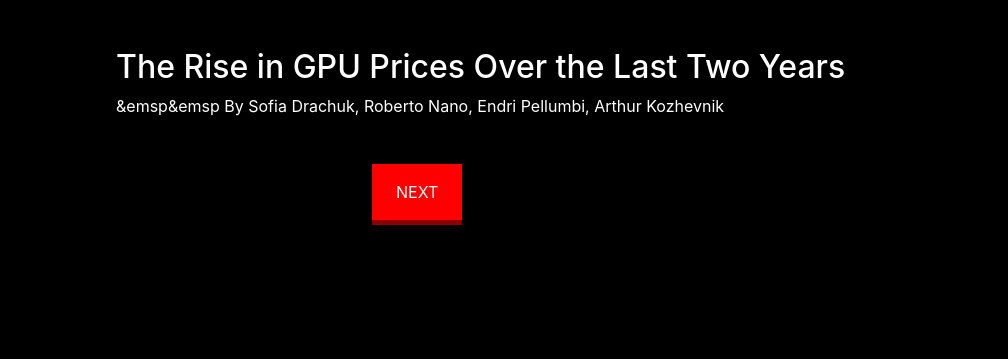
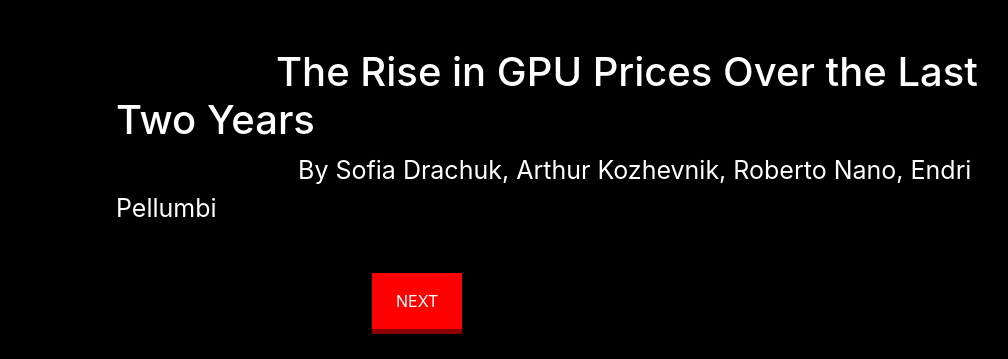
Before and after one commit to robnano/Vis-GPUprices, a plain HTML site: page index.html in a window 1280 px wide. Shown: the part 1852-2211 px from the top of the page, without its empty margins (268-1276 px from the left). Before the commit the page ends 2102 px from the top, so only its background shows below. Drawn offline with nearby package versions, Linux system fonts and the light colour scheme.

Commit message:
Finalized texts
All texts are done.

```diff
--- a/index.html
+++ b/index.html
@@ -28,11 +28,11 @@
             </div>
         </div>
         <div class= "header">
-            <h2>
-                The Rise in GPU Prices Over the Last Two Years
+            <h2 style = "font-size: 40px;">
+                &emsp;&emsp;&emsp;&emsp;The Rise in GPU Prices Over the Last Two Years
             </h2>
-            <p>
-                &emsp&emsp By Sofia Drachuk, Roberto Nano, Endri Pellumbi, Arthur Kozhevnik
+            <p style = "font-size: 25px;">
+                &emsp;&emsp;&emsp;&emsp;&emsp;&emsp;&emsp; By Sofia Drachuk, Arthur Kozhevnik, Roberto Nano, Endri Pellumbi
             </p>
         </div>
 
@@ -46,7 +46,7 @@
          <script src="./cryptoline.js"></script> -->
         <!-- <script src="./gpuline.js"></script>   -->
 
-        <a style="margin-left:50%;" href="crypto.html">Next</a>
+        <a style="margin-left:50%;" href="gpu.html">Next</a>
 
         <script src="https://code.jquery.com/jquery-3.3.1.slim.min.js" integrity="sha384-q8i/X+965DzO0rT7abK41JStQIAqVgRVzpbzo5smXKp4YfRvH+8abtTE1Pi6jizo" crossorigin="anonymous"></script>
         <script src="https://cdn.jsdelivr.net/npm/popper.js@1.14.7/dist/umd/popper.min.js" integrity="sha384-UO2eT0CpHqdSJQ6hJty5KVphtPhzWj9WO1clHTMGa3JDZwrnQq4sF86dIHNDz0W1" crossorigin="anonymous"></script>
```
Also changed, not shown: crypto.html (+1 -1 lines).
